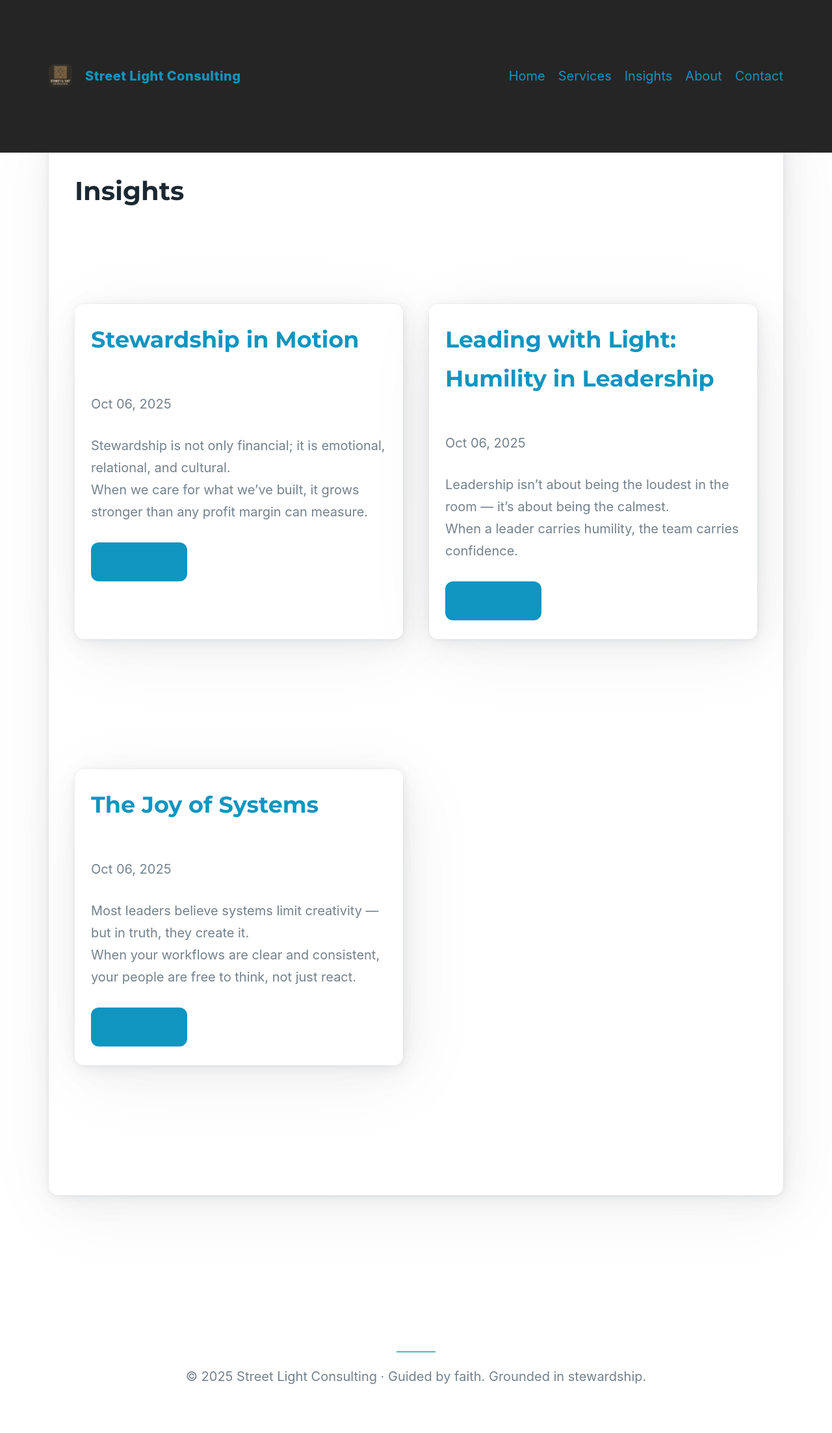
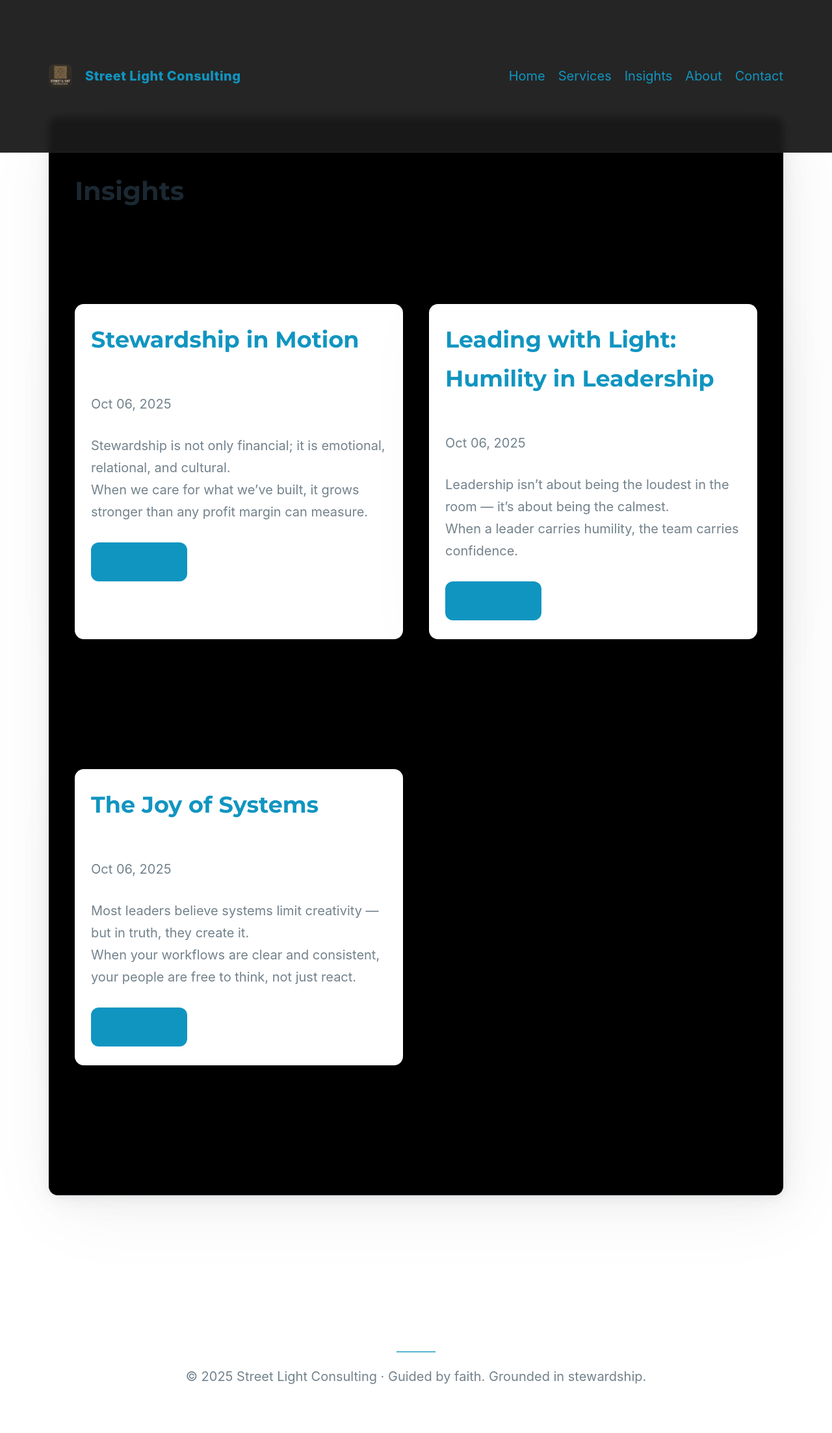
Before and after one commit to Street-Light-Consulting/street-light-consulting.github.io, a Jekyll site: the page built from insights.md, in a window 1280 px wide. Shown: the whole page at 65% size. Built offline with Jekyll 4.4.1, drawn with Linux system fonts in a browser that asks for light colours.

Commit message:
update style.css

```diff
--- a/assets/css/style.css
+++ b/assets/css/style.css
@@ -20,6 +20,7 @@ body {
 }
 
 p {color: var(--muted-color); }
+article { background-color:black;}
 
 
 h1, h2, h3 { font-family: "Montserrat", sans-serif; color: var(--color); }
```
